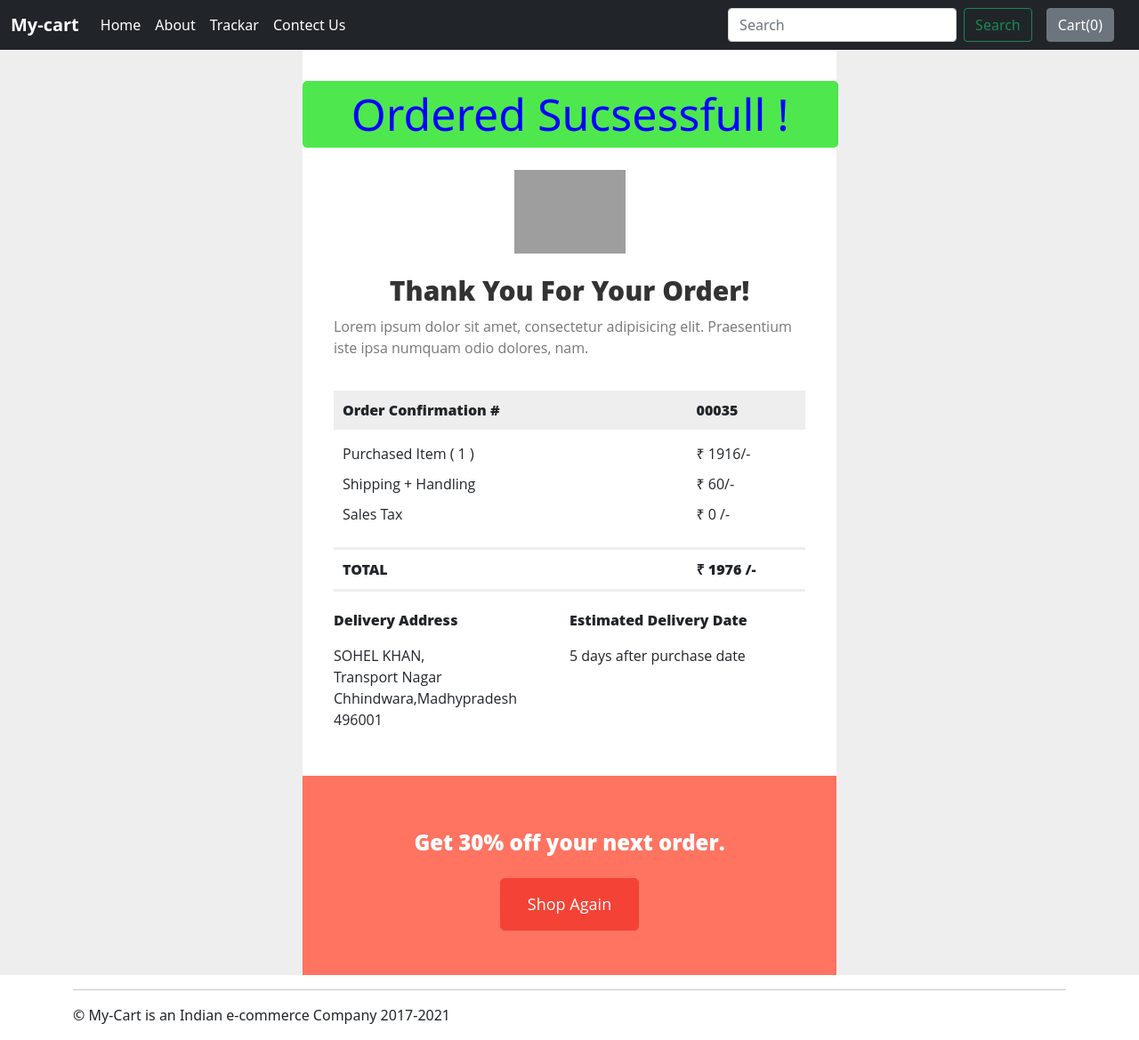
After one commit to gouravpatel1611/my_cart, a Django app: page /shop/order/ in a window 1280 px wide. The commit adds this page. Shown: the whole page at 89% size. Run offline with Django 3.2, Linux system fonts and the light colour scheme; data comes from the database, SQL or seed files in the repository; both versions use the stored data as it was after the commit; parts of the project's set-up code (start-up, migrations or seed data) failed here and were passed over; grey boxes are pictures that could not be loaded.

Commit message:
yaha tak maine apana pura cart bana liya hai jo ki lagbhag thik se kaam kar rha hai iske aage mere ko tracker banana hai abhi yaha tak ka kaam pura hi gya hai mujhe nahi lagta ki isme kuch baki hai abhi ke anusar

```diff
--- a/shop/models.py
+++ b/shop/models.py
@@ -37,7 +37,7 @@ class Orders(models.Model):
     # items = models,CharField(max_length=5000 , default="" )
     first_name = models.CharField(max_length=90, default="" )
     last_name = models.CharField(max_length=90, default="" )
-    items = models.CharField(max_length=300, default="" )
+    items = models.CharField(max_length=500, default="")
     phone = models.CharField(max_length=90, default="" )
     email = models.CharField(max_length=90)
     address1 = models.CharField(max_length=500,default="")
@@ -46,3 +46,4 @@ class Orders(models.Model):
     city = models.CharField(max_length=90)
     pin_code = models.CharField(max_length=90)
     address_for_next_time = models.CharField(max_length=100,default="" )
+    total_rs = models.CharField(max_length=90, default=" ")
--- /dev/null
+++ b/shop/templates/shop/order.html
@@ -0,0 +1,232 @@
+{% extends 'shop/besic.html' %}
+{% block title%} Your Order {% endblock%}
+
+{% block css%}
+<style type="text/css">
+    body,
+    table,
+    td,
+    a {
+        -webkit-text-size-adjust: 100%;
+        -ms-text-size-adjust: 100%;
+    }
+
+    table,
+    td {
+        mso-table-lspace: 0pt;
+        mso-table-rspace: 0pt;
+    }
+
+    img {
+        -ms-interpolation-mode: bicubic;
+    }
+
+    img {
+        border: 0;
+        height: auto;
+        line-height: 100%;
+        outline: none;
+        text-decoration: none;
+    }
+
+    table {
+        border-collapse: collapse !important;
+    }
+
+    body {
+        height: 100% !important;
+        margin: 0 !important;
+        padding: 0 !important;
+        width: 100% !important;
+    }
+
+    a[x-apple-data-detectors] {
+        color: inherit !important;
+        text-decoration: none !important;
+        font-size: inherit !important;
+        font-family: inherit !important;
+        font-weight: inherit !important;
+        line-height: inherit !important;
+    }
+
+</style>
+
+<style>
+    .heading{
+        background-color: rgba(5, 223, 5, 0.705);
+        margin-left: -35px;
+        width: 113.5%;
+        color: blue;
+        font-size: 50px;
+        border-radius: 5px;
+    }
+  </style>
+
+
+{% endblock %}
+
+
+{% block body %}
+
+<table border="0" cellpadding="0" cellspacing="0" width="100%">
+    <tr>
+        <td align="center" style="background-color: #eeeeee;" bgcolor="#eeeeee">
+            <table align="center" border="0" cellpadding="0" cellspacing="0" width="100%" style="max-width:600px;">
+
+
+                <tr>
+                    <td align="center" style="padding: 35px 35px 20px 35px; background-color: #ffffff;" bgcolor="#ffffff">
+
+                        <table align="center" border="0" cellpadding="0" cellspacing="0" width="100%" style="max-width:600px;">
+                            <tr>
+                                <div class="heading">Ordered Sucsessfull !</div>
+                            </tr>
+                            <tr>
+                                <td align="center" style="font-family: Open Sans, Helvetica, Arial, sans-serif; font-size: 16px; font-weight: 400; line-height: 24px; padding-top: 25px;"> <img src="https://img.icons8.com/carbon-copy/100/000000/checked-checkbox.png" width="125" height="120" style="display: block; border: 0px;" /><br>
+                                    <h2 style="font-size: 30px; font-weight: 800; line-height: 36px; color: #333333; margin: 0;"> Thank You For Your Order! </h2>
+                                </td>
+                            </tr>
+                            <tr>
+                                <td align="left" style="font-family: Open Sans, Helvetica, Arial, sans-serif; font-size: 16px; font-weight: 400; line-height: 24px; padding-top: 10px;">
+                                    <p style="font-size: 16px; font-weight: 400; line-height: 24px; color: #777777;"> Lorem ipsum dolor sit amet, consectetur adipisicing elit. Praesentium iste ipsa numquam odio dolores, nam. </p>
+                                </td>
+                            </tr>
+                            <tr>
+                                <td align="left" style="padding-top: 20px;">
+                                    <table cellspacing="0" cellpadding="0" border="0" width="100%">
+                                        <tr>
+                                            <td width="75%" align="left" bgcolor="#eeeeee" style="font-family: Open Sans, Helvetica, Arial, sans-serif; font-size: 16px; font-weight: 800; line-height: 24px; padding: 10px;"> Order Confirmation # </td>
+                                            <td width="25%" align="left" bgcolor="#eeeeee" style="font-family: Open Sans, Helvetica, Arial, sans-serif; font-size: 16px; font-weight: 800; line-height: 24px; padding: 10px;"> <span id="order_id">0</span></td>
+                                        </tr>
+                                        <tr>
+                                            <td width="75%" align="left" style="font-family: Open Sans, Helvetica, Arial, sans-serif; font-size: 16px; font-weight: 400; line-height: 24px; padding: 15px 10px 5px 10px;"> Purchased Item ( <span id="item_no">0</span> ) </td>
+                                            <td width="25%" align="left" style="font-family: Open Sans, Helvetica, Arial, sans-serif; font-size: 16px; font-weight: 400; line-height: 24px; padding: 15px 10px 5px 10px;"> &#x20B9; <span id="price">500</span>/-</td>
+                                        </tr>
+                                        <tr>
+                                            <td width="75%" align="left" style="font-family: Open Sans, Helvetica, Arial, sans-serif; font-size: 16px; font-weight: 400; line-height: 24px; padding: 5px 10px;"> Shipping + Handling </td>
+                                            <td width="25%" align="left" style="font-family: Open Sans, Helvetica, Arial, sans-serif; font-size: 16px; font-weight: 400; line-height: 24px; padding: 5px 10px;"> &#x20B9; 60/- </td>
+                                        </tr>
+                                        <tr>
+                                            <td width="75%" align="left" style="font-family: Open Sans, Helvetica, Arial, sans-serif; font-size: 16px; font-weight: 400; line-height: 24px; padding: 5px 10px;"> Sales Tax </td>
+                                            <td width="25%" align="left" style="font-family: Open Sans, Helvetica, Arial, sans-serif; font-size: 16px; font-weight: 400; line-height: 24px; padding: 5px 10px;"> &#x20B9; 0 /-</td>
+                                        </tr>
+                                    </table>
+                                </td>
+                            </tr>
+                            <tr>
+                                <td align="left" style="padding-top: 20px;">
+                                    <table cellspacing="0" cellpadding="0" border="0" width="100%">
+                                        <tr>
+                                            <td width="75%" align="left" style="font-family: Open Sans, Helvetica, Arial, sans-serif; font-size: 16px; font-weight: 800; line-height: 24px; padding: 10px; border-top: 3px solid #eeeeee; border-bottom: 3px solid #eeeeee;"> TOTAL </td>
+                                            <td width="25%" align="left" style="font-family: Open Sans, Helvetica, Arial, sans-serif; font-size: 16px; font-weight: 800; line-height: 24px; padding: 10px; border-top: 3px solid #eeeeee; border-bottom: 3px solid #eeeeee;">  &#x20B9; <span id="total_rs"></span> /- </td>
+                                        </tr>
+                                    </table>
+                                </td>
+                            </tr>
+                        </table>
+                    </td>
+                </tr>
+                <tr>
+                    <td align="center" height="100%" valign="top" width="100%" style="padding: 0 35px 35px 35px; background-color: #ffffff;" bgcolor="#ffffff">
+                        <table align="center" border="0" cellpadding="0" cellspacing="0" width="100%" style="max-width:660px;">
+                            <tr>
+                                <td align="center" valign="top" style="font-size:0;">
+                                    <div style="display:inline-block; max-width:50%; min-width:240px; vertical-align:top; width:100%;">
+                                        <table align="left" border="0" cellpadding="0" cellspacing="0" width="100%" style="max-width:300px;">
+                                            <tr>
+                                                <td align="left" valign="top" style="font-family: Open Sans, Helvetica, Arial, sans-serif; font-size: 16px; font-weight: 400; line-height: 24px;">
+                                                    <p style="font-weight: 800;">Delivery Address</p>
+                                                    <p> <span id="address"></span> </p>
+                                                </td>
+                                            </tr>
+                                        </table>
+                                    </div>
+                                    <div style="display:inline-block; max-width:50%; min-width:240px; vertical-align:top; width:100%;">
+                                        <table align="left" border="0" cellpadding="0" cellspacing="0" width="100%" style="max-width:300px;">
+                                            <tr>
+                                                <td align="left" valign="top" style="font-family: Open Sans, Helvetica, Arial, sans-serif; font-size: 16px; font-weight: 400; line-height: 24px;">
+                                                    <p style="font-weight: 800;">Estimated Delivery Date</p>
+                                                    <p>5 days after purchase date </p>
+                                                </td>
+                                            </tr>
+                                        </table>
+                                    </div>
+                                </td>
+                            </tr>
+                        </table>
+                    </td>
+                </tr>
+                <tr>
+                    <td align="center" style=" padding: 35px; background-color: #ff7361;" bgcolor="#1b9ba3">
+                        <table align="center" border="0" cellpadding="0" cellspacing="0" width="100%" >
+                            <tr>
+                                <td align="center" style="font-family: Open Sans, Helvetica, Arial, sans-serif; font-size: 16px; font-weight: 400; line-height: 24px; padding-top: 25px;">
+                                    <h2 style="font-size: 24px; font-weight: 800; line-height: 30px; color: #ffffff; margin: 0;">  Get 30% off your next order. </h2>
+                                </td>
+                            </tr>
+                            <tr>
+                                <td align="center" style="padding: 25px 0 15px 0;">
+                                    <table border="0" cellspacing="0" cellpadding="0">
+                                        <tr>
+                                            <td align="center" style="border-radius: 5px;" bgcolor="#66b3b7"> <a href="/shop"  style="font-size: 18px; font-family: Open Sans, Helvetica, Arial, sans-serif; color: #ffffff; text-decoration: none; border-radius: 5px; background-color: #F44336; padding: 15px 30px; border: 1px solid #F44336; display: block;">Shop Again</a> </td>
+                                        </tr>
+                                    </table>
+                                </td>
+                            </tr>
+                        </table>
+                    </td>
+                </tr>
+
+            </table>
+        </td>
+    </tr>
+</table>
+ {% endblock %}
+
+ {% block js%}
+ <script>
+     id_list = []
+     // {% for i in order %}
+        id_list.push("{{i.order_id}}")
+     // {% endfor %}
+
+     // {% for i in order %}
+        if (id_list.slice(-1)[0] == "{{i.order_id}}") {
+            console.log("{{i.order_id}}");
+            document.getElementById('order_id').innerHTML = `000${"{{i.order_id}}"}`
+            document.getElementById('total_rs').innerHTML = "{{i.total_rs}}"
+            document.getElementById('price').innerHTML = `${parseInt("{{i.total_rs}}") -60}`
+            document.getElementById('address').innerHTML = `{{i.first_name}} {{i.last_name}},  <br> {{i.address1}} <br> {{i.city}},{{i.state}} <br> {{i.pin_code}} `
+            console.log();
+            console.log("");
+            console.log("");
+            console.log("");
+            item = "{{i.items}}"
+            // yaha par se item ko jeson banaya ja rha rha
+            new_item = ""
+            k =true
+            for(i in item){
+                if(item[i] == '&'  ){
+                    new_item = new_item + `"`
+                    k = false
+                }
+                else if (item[i] == ';') {
+                    k =true
+                }
+                if(k == true){
+                    if (item[i] != ";") {
+                        new_item = new_item + item[i]
+                    }
+                }
+            }
+            item = JSON.parse(new_item)
+            // yaha par item ko jeson banana khatm hota hai
+            no_of_item = 0
+            for(i in item){
+                no_of_item += item[i]
+            }
+            document.getElementById('item_no').innerHTML = no_of_item
+        }
+        // {% endfor%}
+        </script>
+ {% endblock%}
--- a/shop/urls.py
+++ b/shop/urls.py
@@ -8,5 +8,6 @@ urlpatterns = [
     path('tracker/', views.tracker, name='Tracker'),
     path('product/<int:my_id>', views.product_view, name='product_view'),
     path('cart/', views.cart, name='product_cart'),
-    path('buynow/', views.buynow, name='buy_now')
+    path('buynow/', views.buynow, name='buy_now'),
+    path('order/', views.order, name='order')
 ]
--- a/shop/views.py
+++ b/shop/views.py
@@ -60,8 +60,18 @@ def buynow(request):
         dist = request.POST.get('dist',' ')
         zip = request.POST.get('zip',' ')
         save_info = request.POST.get('save_info',' ')
-        orders = Orders(first_name=firstName,last_name=lastName,items=item ,phone=phone,email=email,address1=address ,address2=address2 ,state=state ,city=dist ,pin_code= zip ,address_for_next_time=save_info)
+        total_rs = request.POST.get('total_rs')
+        orders = Orders(first_name=firstName,last_name=lastName,items=item ,phone=phone,email=email,address1=address ,address2=address2 ,state=state ,city=dist ,pin_code= zip ,address_for_next_time=save_info,total_rs=total_rs)
         orders.save()
         address_list = [item, firstName , lastName , phone, email, address, address2, state, dist, zip, save_info ]
-    address_list = []
-    return render(request, 'shop/bynow.html',{'product':product, 'item_list': address_list})
+        order = Orders.objects.all
+        return render( request, 'shop/order.html',{'order':order})
+    else:
+        address_list = []
+        return render(request, 'shop/bynow.html',{'product':product, 'item_list': address_list})
+
+
+
+def order(request):
+    order = Orders.objects.all
+    return render( request, 'shop/order.html',{'order':order})
```
Also changed, not shown: shop/templates/shop/bynow.html (+46 -18 lines), db.sqlite3, shop/migrations/0013_orders_total_rs.py (added), shop/migrations/0014_alter_orders_items.py (added), shop/migrations/0015_alter_orders_items.py (added), shop/migrations/0016_alter_orders_items.py (added), shop/migrations/0017_alter_orders_items.py (added), shop/migrations/0018_alter_orders_items.py (added).
